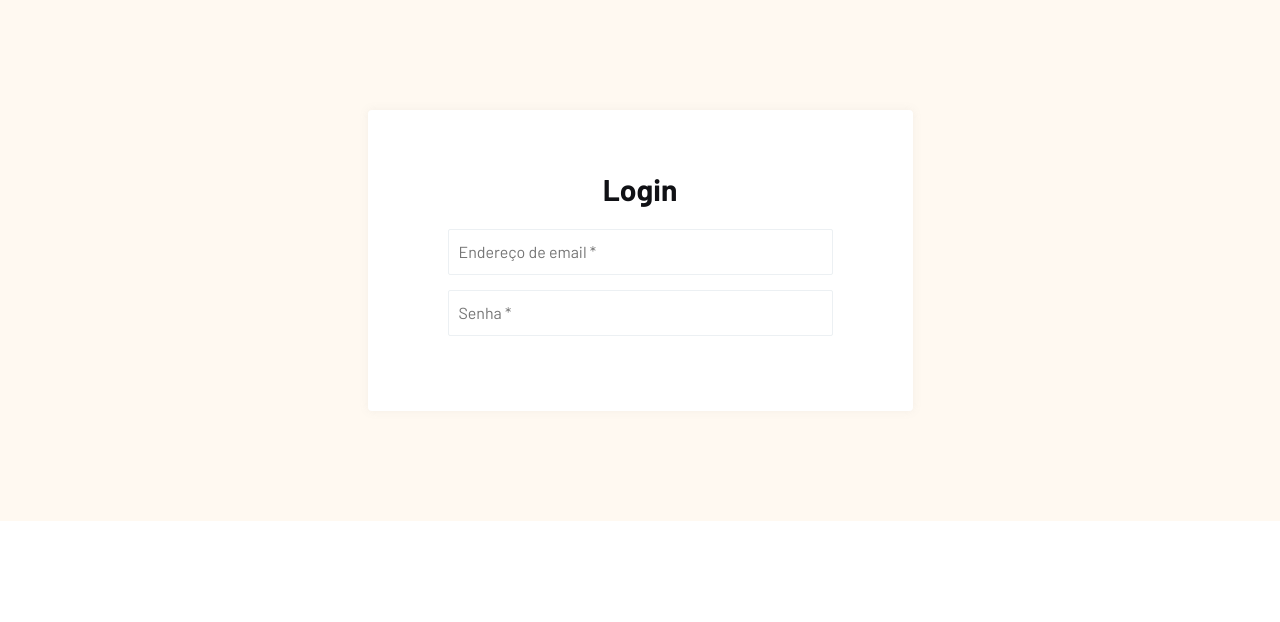
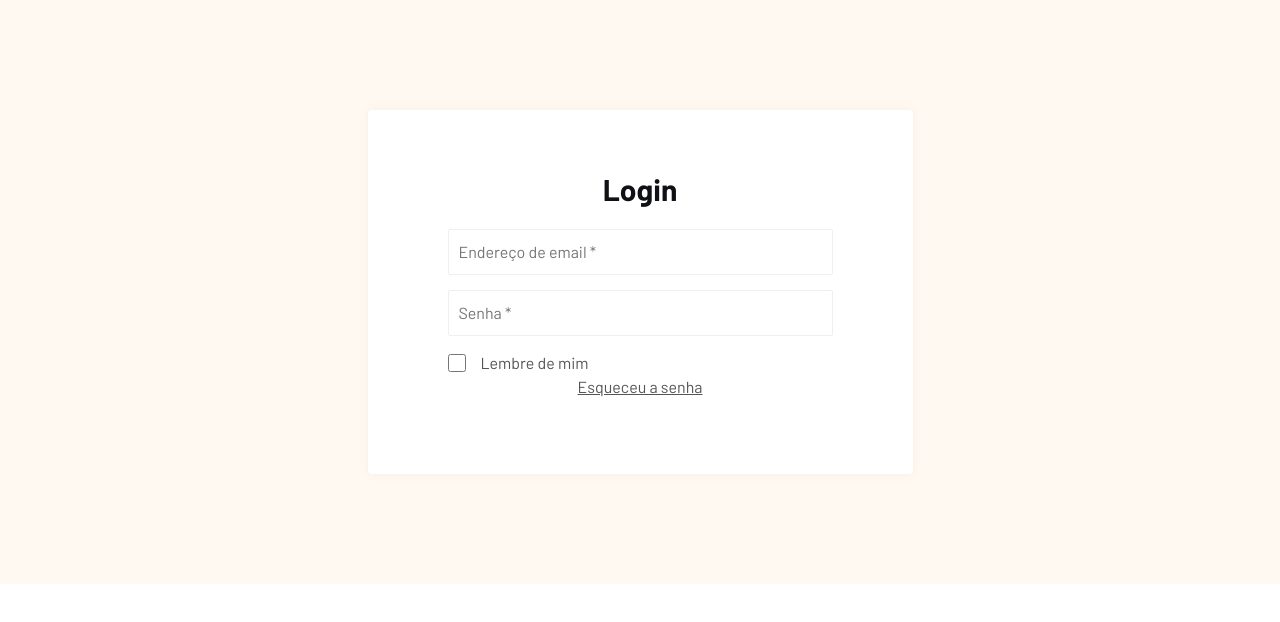
Before and after one commit to Pablo-jesuss/ecommerce-com-react, a React (Vite) app in the folder ecommerce/: page /login in a window 1280 px wide. Shown: the top 622 px of the page. Built offline with nearby package versions, Linux system fonts and the light colour scheme; no server answers.

Commit message:
checkgroup

```diff
--- a/ecommerce/src/components/Login.jsx
+++ b/ecommerce/src/components/Login.jsx
@@ -1,6 +1,7 @@
 import React, { useContext, useState } from "react";
 import { AuthContext } from "../contexts/AuthProvider";
 import { useLocation, useNavigate } from "react-router-dom";
+import { Link } from "react-router-dom";
 
 const title = "Login";
 const socialTitle = "Faça login com mídia social";
@@ -52,7 +53,13 @@ const Login = () => {
               </div>
 
               <div className="form-group">
-                <div></div>
+                <div>
+                  <div className="checkgroup">
+                    <input type="checkbox" name="remember" id="remember" />
+                    <label htmlFor="remember">Lembre de mim</label>
+                  </div>
+                  <Link>Esqueceu a senha</Link>
+                </div>
               </div>
             </form>
           </div>
```
